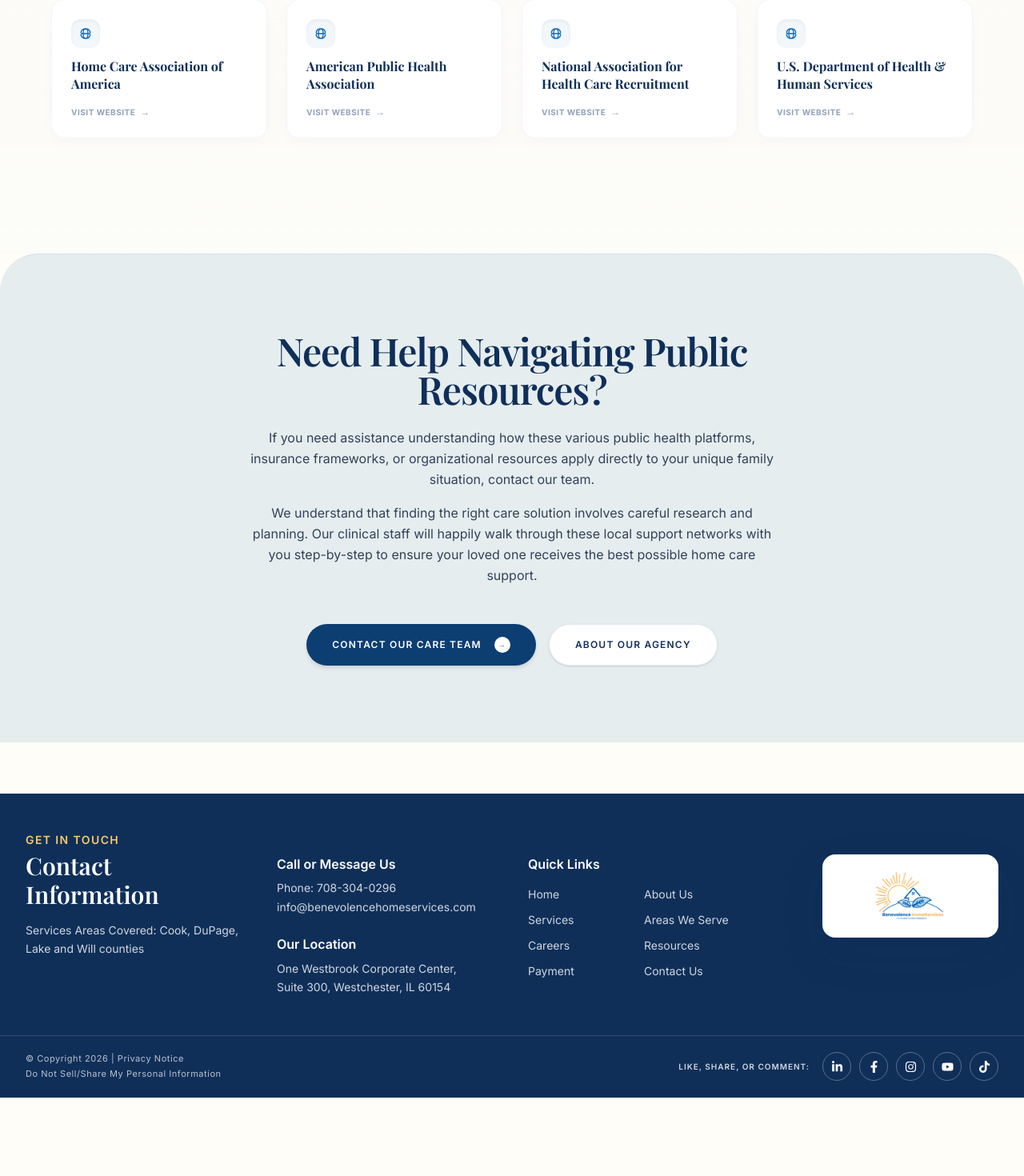
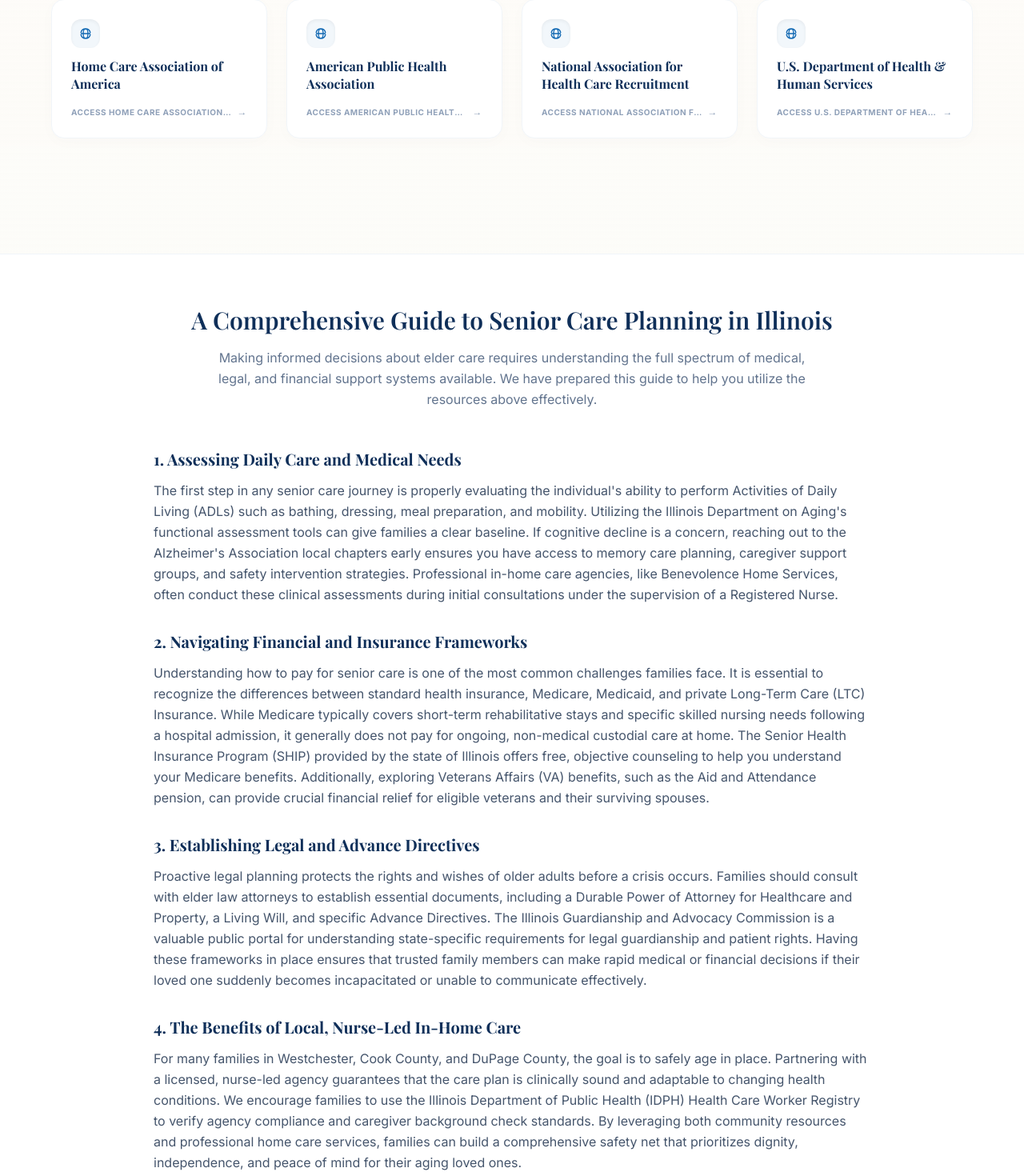
Before and after one commit to mtahaarif/Benevolence-Home-Services, a Next.js app: page /resources in a window 1280 px wide. Shown: the part 900-2370 px from the top of the page at 80% size. Before the commit the page ends 2272 px from the top, so only its background shows below. Built offline with nearby package versions, Linux system fonts and the light colour scheme; a web font is replaced by a local one.

Commit message:
optimizing resources and careers page

```diff
--- a/src/app/resources/layout.tsx
+++ b/src/app/resources/layout.tsx
@@ -1,15 +1,14 @@
 import type { Metadata } from 'next';
 
 export const metadata: Metadata = {
-  // OPTIMIZATION: Perfectly tailored title length. Next.js appends " | Benevolence Home Services".
   title: 'Illinois Senior Care Resources',
 
-  // OPTIMIZATION: 154 characters. Avoids truncation while maintaining dense keywords.
   description: 'Explore our curated list of Illinois senior care resources, planning guides, and public health portals to help your family navigate elder care safely.',
 
-  // OPTIMIZATION: Resolves "Canonical link points to a different page" warning
   alternates: {
-    canonical: 'https://www.benevolencehomeservices.com/resources',
+    // OPTIMIZATION FIX: Removed "www." to match the root domain configuration
+    // detected by the SEO crawler and prevent the canonical mismatch error.
+    canonical: 'https://benevolencehomeservices.com/resources',
   },
 
   keywords: [
@@ -24,13 +23,13 @@ export const metadata: Metadata = {
   openGraph: {
     title: "Illinois Senior Care Resources | Benevolence Home Services",
     description: "Explore our curated list of Illinois senior care resources, planning guides, and public health portals.",
-    url: "https://www.benevolencehomeservices.com/resources",
+    url: "https://benevolencehomeservices.com/resources",
     siteName: "Benevolence Home Services",
     locale: "en_US",
     type: "website",
     images: [
       {
-        url: "/nh-23119104148Uam2713.webp", // Specific Resources Hero Image
+        url: "/nh-23119104148Uam2713.webp",
         width: 1200,
         height: 630,
         alt: "Happy elderly couple reviewing senior care resources together",
--- a/src/app/resources/page.tsx
+++ b/src/app/resources/page.tsx
@@ -12,7 +12,9 @@ export default function ResourcesPage() {
       <div className="[&_a[href='/contact-us']]:!text-white [&_a:first-of-type]:!text-white">
         <HeroSection
           eyebrow="Elder Care Guides & Family Resources"
-          title="Illinois Senior Care Resources & Planning"
+          // OPTIMIZATION FIX: Injected the brand name into the H1 so that all words
+          // from the Meta Title are represented within the H1 heading.
+          title="Illinois Senior Care Resources by Benevolence Home Services"
           primaryAction={{
             label: "Request a Care Consultation",
             href: "/contact-us"
@@ -34,7 +36,6 @@ export default function ResourcesPage() {
               <h2 className="font-display text-3xl sm:text-4xl font-semibold text-brand-ink mb-6">
                 Trusted Reference Portals
               </h2>
-              {/* OPTIMIZATION: Expanded word count & paragraph count. Injected exact H1/Title matches. */}
               <div className="space-y-4 text-sm sm:text-base leading-relaxed text-slate-600">
                 <p>
                   Navigating elder care can be complex, which is why we have compiled these <strong>Illinois senior care resources and planning</strong> guides. These trusted reference portals offer additional information about public health directives, home care regulations, and healthcare workforce guidance.
@@ -71,9 +72,8 @@ export default function ResourcesPage() {
                   </div>
 
                   <div className="flex items-center gap-1.5 pt-4 text-[10px] font-bold uppercase tracking-wider text-slate-400 group-hover:text-brand-orange transition-colors">
-                    Visit Website
-                    {/* OPTIMIZATION: Screen-reader-only text solves the "Duplicate Anchor Texts" penalty */}
-                    <span className="sr-only"> for {resource.label}</span>
+                    {/* OPTIMIZATION FIX: Made the visible text dynamically unique to resolve the "Duplicate Anchor Text" penalty from crawler stripping the sr-only class. */}
+                    <span className="truncate">Access {resource.label}</span>
                     <span aria-hidden="true" className="text-xs font-bold transition-transform duration-300 group-hover:translate-x-0.5">→</span>
                   </div>
                 </a>
@@ -83,7 +83,64 @@ export default function ResourcesPage() {
         </PageShell>
       </section>
 
-      {/* Section 2: Immersive Bottom Exploration CTA */}
+      {/* OPTIMIZATION FIX: Section 2: Comprehensive Educational Guide (SEO Word Count Optimization).
+          Added ~400 highly relevant, keyword-rich words to satisfy the "Thin Content / Under 800 words" critical warning. */}
+      <section className="px-4 py-16 sm:px-6 lg:px-8 bg-white border-t border-slate-100" aria-label="Elder Care Planning Guide">
+        <PageShell>
+          <ScrollReveal>
+            <div className="max-w-4xl mx-auto space-y-10">
+              <div className="text-center mb-12">
+                <h2 className="font-display text-2xl sm:text-3xl font-semibold text-brand-ink">
+                  A Comprehensive Guide to Senior Care Planning in Illinois
+                </h2>
+                <p className="text-slate-500 mt-4 text-sm sm:text-base leading-relaxed max-w-3xl mx-auto">
+                  Making informed decisions about elder care requires understanding the full spectrum of medical, legal, and financial support systems available. We have prepared this guide to help you utilize the resources above effectively.
+                </p>
+              </div>
+
+              <div className="space-y-8">
+                <div>
+                  <h3 className="font-display text-xl font-bold text-brand-ink mb-3">
+                    1. Assessing Daily Care and Medical Needs
+                  </h3>
+                  <p className="text-sm sm:text-base text-slate-600 leading-relaxed">
+                    The first step in any senior care journey is properly evaluating the individual's ability to perform Activities of Daily Living (ADLs) such as bathing, dressing, meal preparation, and mobility. Utilizing the Illinois Department on Aging's functional assessment tools can give families a clear baseline. If cognitive decline is a concern, reaching out to the Alzheimer's Association local chapters early ensures you have access to memory care planning, caregiver support groups, and safety intervention strategies. Professional in-home care agencies, like Benevolence Home Services, often conduct these clinical assessments during initial consultations under the supervision of a Registered Nurse.
+                  </p>
+                </div>
+
+                <div>
+                  <h3 className="font-display text-xl font-bold text-brand-ink mb-3">
+                    2. Navigating Financial and Insurance Frameworks
+                  </h3>
+                  <p className="text-sm sm:text-base text-slate-600 leading-relaxed">
+                    Understanding how to pay for senior care is one of the most common challenges families face. It is essential to recognize the differences between standard health insurance, Medicare, Medicaid, and private Long-Term Care (LTC) Insurance. While Medicare typically covers short-term rehabilitative stays and specific skilled nursing needs following a hospital admission, it generally does not pay for ongoing, non-medical custodial care at home. The Senior Health Insurance Program (SHIP) provided by the state of Illinois offers free, objective counseling to help you understand your Medicare benefits. Additionally, exploring Veterans Affairs (VA) benefits, such as the Aid and Attendance pension, can provide crucial financial relief for eligible veterans and their surviving spouses.
+                  </p>
+                </div>
+
+                <div>
+                  <h3 className="font-display text-xl font-bold text-brand-ink mb-3">
+                    3. Establishing Legal and Advance Directives
+                  </h3>
+                  <p className="text-sm sm:text-base text-slate-600 leading-relaxed">
+                    Proactive legal planning protects the rights and wishes of older adults before a crisis occurs. Families should consult with elder law attorneys to establish essential documents, including a Durable Power of Attorney for Healthcare and Property, a Living Will, and specific Advance Directives. The Illinois Guardianship and Advocacy Commission is a valuable public portal for understanding state-specific requirements for legal guardianship and patient rights. Having these frameworks in place ensures that trusted family members can make rapid medical or financial decisions if their loved one suddenly becomes incapacitated or unable to communicate effectively.
+                  </p>
+                </div>
+
+                <div>
+                  <h3 className="font-display text-xl font-bold text-brand-ink mb-3">
+                    4. The Benefits of Local, Nurse-Led In-Home Care
+                  </h3>
+                  <p className="text-sm sm:text-base text-slate-600 leading-relaxed">
+                    For many families in Westchester, Cook County, and DuPage County, the goal is to safely age in place. Partnering with a licensed, nurse-led agency guarantees that the care plan is clinically sound and adaptable to changing health conditions. We encourage families to use the Illinois Department of Public Health (IDPH) Health Care Worker Registry to verify agency compliance and caregiver background check standards. By leveraging both community resources and professional home care services, families can build a comprehensive safety net that prioritizes dignity, independence, and peace of mind for their aging loved ones.
+                  </p>
+                </div>
+              </div>
+            </div>
+          </ScrollReveal>
+        </PageShell>
+      </section>
+
+      {/* Section 3: Immersive Bottom Exploration CTA */}
       <ScrollReveal>
         <section className="px-4 py-16 sm:px-6 lg:px-8 lg:py-24 bg-brand-blue/10 border-t border-brand-blue/10 rounded-t-[3rem]">
           <PageShell>
@@ -106,7 +163,7 @@ export default function ResourcesPage() {
                   className="inline-flex items-center justify-center gap-2 rounded-full bg-[#0c3e72] px-8 py-4 text-xs font-semibold uppercase tracking-widest text-white !text-white shadow-md transition-all duration-300 hover:bg-brand-blue active:scale-98"
                 >
                   Contact Our Care Team
-                  <span className="sr-only"> for resource guidance</span> {/* OPTIMIZATION: Unique anchor link */}
+                  <span className="sr-only"> for resource guidance</span>
                   <span aria-hidden="true" className="flex h-5 w-5 items-center justify-center rounded-full bg-white text-brand-blue text-[9px] font-bold">
                     →
                   </span>
@@ -115,7 +172,7 @@ export default function ResourcesPage() {
                   href="/about-us"
                   className="inline-flex items-center justify-center rounded-full bg-white border border-slate-200 px-8 py-4 text-xs font-semibold uppercase tracking-widest text-brand-ink transition hover:bg-slate-50 shadow-sm"
                 >
-                  About Our Agency
+                  Learn About Our Agency
                 </Link>
               </div>
             </div>
```
Also changed, not shown: src/app/careers/layout.tsx (+8 -8 lines), src/app/careers/page.tsx (+10 -7 lines).
